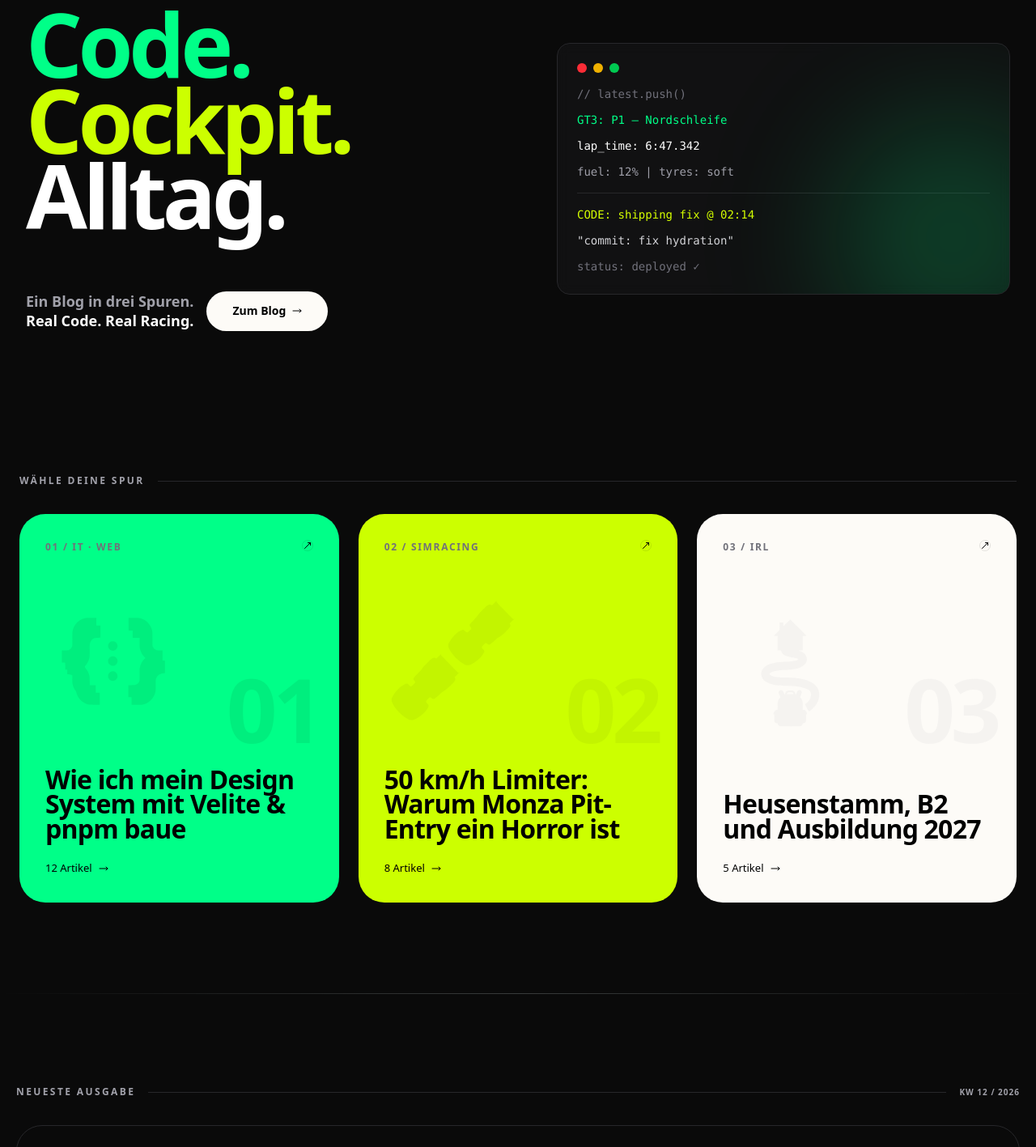
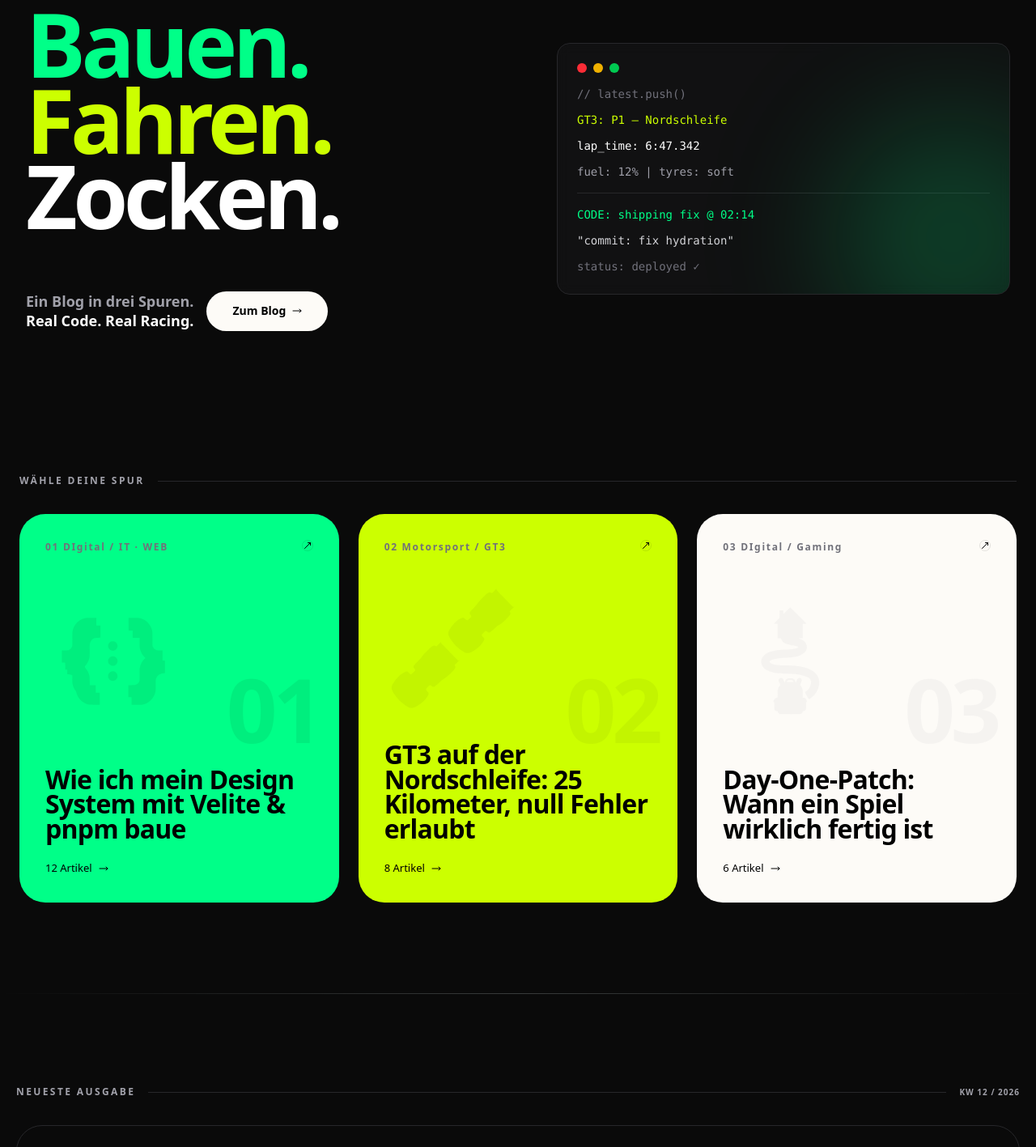
Before and after one commit to dorbinDevFRLNCR/cp-blog, a Next.js app: page / in a window 1280 px wide. Shown: the part 160-1577 px from the top of the page at 81% size. Built offline with nearby package versions, Linux system fonts and the light colour scheme.

Commit message:
feat(blog): add BlogHero, featured card with image background, update hero

```diff
--- /dev/null
+++ b/src/app/components/sections/blogHero/blogHero.tsx
@@ -0,0 +1,16 @@
+// sections/blogHero/blogHero.tsx
+type Props = { kicker: string; title: string; accent: string; subline: string }
+
+export default function BlogHero({ kicker, title, accent, subline }: Props) {
+  return (
+    <section className="">
+      <p className="text-fg uppercase tracking-[0.1em]">{kicker}</p>
+      <h1 className="text-md font-extrabold text-accent-dev-primary leading-[.9] uppercase lg:text-7xl mt-2 mb-4">
+        {title}
+        <br />
+        <span className="text-accent-motorsport-primary">{accent}</span>
+      </h1>
+      <p className="max-w-xl text-fg-muted">{subline}</p>
+    </section>
+  )
+}
--- a/src/app/components/sections/hero/hero.tsx
+++ b/src/app/components/sections/hero/hero.tsx
@@ -8,9 +8,9 @@ function Hero() {
       <div className="w-full max-w-7xl mx-auto px-5 pt-10 pb-12 flex flex-col gap-4 md:gap-6 md:py-16 lg:flex-row lg:items-center lg:justify-between lg:px-8 lg:py-24">
         <div className="flex flex-col gap-[2px] md:gap-6 lg:max-w-[600px]">
           <h1 className="font-black tracking-tighter text-[15vw] leading-[0.85] lg:text-[85px] xl:text-[110px] 2xl:text-[140px] md:text-[90px] text-fg">
-            <span className="block text-accent-dev-primary">Code.</span>
-            <span className="block text-accent-sim-primary">Cockpit.</span>
-            <span className="block text-accent-irl-primary">Alltag.</span>
+            <span className="block text-accent-dev-primary">Bauen.</span>
+            <span className="block text-accent-motorsport-primary">Fahren.</span>
+            <span className="block text-accent-irl-primary">Zocken.</span>
           </h1>
           <div className="mt-6 flex flex-col gap-4 md:flex-row md:mt-12">
             <p className="flex flex-col text-sm font-semibold max-w-[400px] leading-snug md:text-lg">
--- a/src/app/components/sections/hero/heroTerminal/heroTerminal.tsx
+++ b/src/app/components/sections/hero/heroTerminal/heroTerminal.tsx
@@ -9,11 +9,11 @@ export default function HeroTerminal() {
         </div>
         <div className="space-y-2 font-mono text-[12px] md:text-sm md:space-y-3">
           <div className="text-zinc-500">{`// latest.push()`}</div>
-          <div className="text-[#00FF88]">GT3: P1 — Nordschleife</div>
+          <div className="text-accent-motorsport-primary">GT3: P1 — Nordschleife</div>
           <div className="text-white">lap_time: 6:47.342</div>
           <div className="text-zinc-400">fuel: 12% | tyres: soft</div>
           <div className="h-px bg-zinc-800 my-4" />
-          <div className="text-[#D6FF00]">CODE: shipping fix @ 02:14</div>
+          <div className="text-accent-dev-primary">CODE: shipping fix @ 02:14</div>
           <div className="text-zinc-300">&quot;commit: fix hydration&quot;</div>
           <div className="text-zinc-500">status: deployed ✓</div>
         </div>
--- a/src/app/components/sections/postsSection/postsSection.tsx
+++ b/src/app/components/sections/postsSection/postsSection.tsx
@@ -7,7 +7,7 @@ const FEATURED_POSTS: Post[] = [
     id: '1',
     label: 'IT / WEB',
     isNew: true,
-    date: 'April 15, 2026',
+    date: '15. April, 2026',
     howMuchToRead: '5 min read',
     href: '/posts/1',
     title: 'Velite + pnpm Workspaces: Mein Content-Layer für 2026',
--- a/src/app/components/sections/tracksSection/tracksSection.tsx
+++ b/src/app/components/sections/tracksSection/tracksSection.tsx
@@ -7,7 +7,7 @@ const tracks = [
   {
     num: '01',
     icon: <ItVektor className="h-12 w-12" />,
-    label: '01 / IT · WEB',
+    label: '01 DIgital / IT · WEB',
     title: 'Wie ich mein Design System mit Velite & pnpm baue',
     count: '12',
     href: '/blog/it-web',
@@ -18,20 +18,20 @@ const tracks = [
   {
     num: '02',
     icon: <SimRacingVektor className="h-12 w-12" />,
-    label: '02 / SIMRACING',
-    title: '50 km/h Limiter: Warum Monza Pit-Entry ein Horror ist',
+    label: '02 Motorsport / GT3',
+    title: 'GT3 auf der Nordschleife: 25 Kilometer, null Fehler erlaubt',
     count: '8',
     href: '/blog/simracing',
-    className: 'bg-accent-sim-primary',
-    numColor: 'text-accent-sim-secondary',
-    iconColor: 'text-accent-sim-secondary',
+    className: 'bg-accent-motorsport-primary',
+    numColor: 'text-accent-motorsport-secondary',
+    iconColor: 'text-accent-motorsport-secondary',
   },
   {
     num: '03',
     icon: <IRLVektor className="h-12 w-12" />,
-    label: '03 / IRL',
-    title: 'Heusenstamm, B2 und Ausbildung 2027',
-    count: '5',
+    label: '03 DIgital / Gaming',
+    title: 'Day-One-Patch: Wann ein Spiel wirklich fertig ist',
+    count: '6',
     href: '/blog/irl',
     className: 'bg-accent-irl', // #fdfbf7
     numColor: 'text-fg-muted', // #fdfbf7
--- a/src/app/components/ui/post/featuredPostCard/featuredPostCard.tsx
+++ b/src/app/components/ui/post/featuredPostCard/featuredPostCard.tsx
@@ -1,9 +1,12 @@
+import Link from 'next/link'
 import PostMeta from '../postMeta/postMeta'
 import { Post } from '@/app/types/post'
 
 export default function FeaturedPostCard({ post }: { post: Post }) {
   return (
-    <a
+    <Link
+      key={post.id}
+      data-new={post.isNew}
       href={post.href}
       className="group grid md:grid-cols-[1.6fr_1fr] overflow-hidden rounded-[32px] border border-border bg-bg text-fg min-h-[360px] hover:border-border-muted transition-all"
     >
@@ -12,12 +15,14 @@ export default function FeaturedPostCard({ post }: { post: Post }) {
         <h2 className="text-2xl py-4 font-black leading-[0.9] tracking-tighter group-hover:text-accent-dev-primary transition-colors md:text-3xl lg:text-5xl">
           {post.title}
         </h2>
-        <p className="text-md text-fg-muted max-w-[600px] lg:text-lg">{post.description}</p>
+        <p className="text-md text-balance text-fg-muted max-w-[600px] lg:text-lg">
+          {post.description}
+        </p>
         <div className="group pt-4 flex items-center gap-3 text-[13px] font-medium">
           <span className="h-px w-8 bg-white/40 transition-all duration-300 group-hover:w-12 group-hover:bg-accent-dev-primary" />
           <span>Artikel lesen</span>
         </div>
       </div>
-    </a>
+    </Link>
   )
 }
--- a/src/app/globals.css
+++ b/src/app/globals.css
@@ -18,8 +18,8 @@
   /* accents */
   --color-accent-dev-secondary: #003b10;
   --color-accent-dev-primary: #00ff88;
-  --color-accent-sim-primary: #ccff00;
-  --color-accent-sim-secondary: #647d01;
+  --color-accent-motorsport-primary: #ccff00;
+  --color-accent-motorsport-secondary: #647d01;
   --color-accent-irl: #fdfbf7;
 }
 
```
